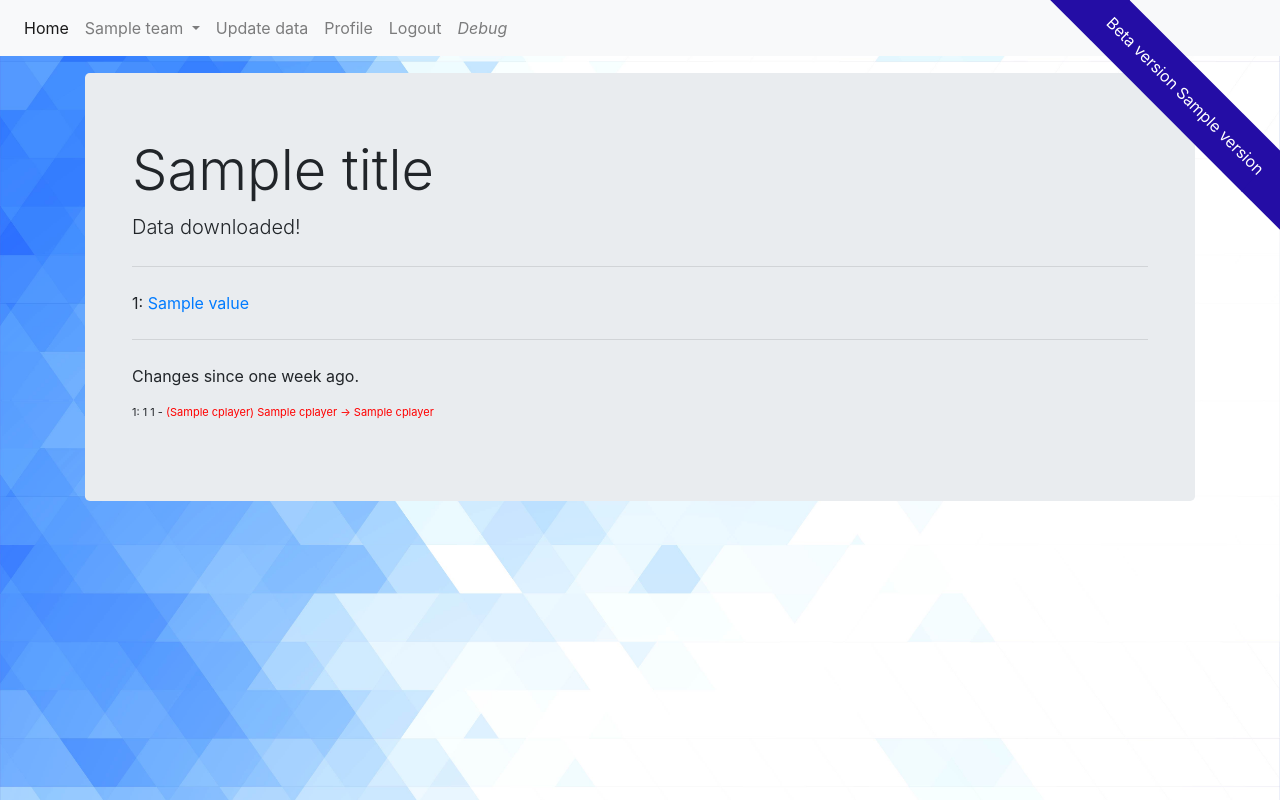
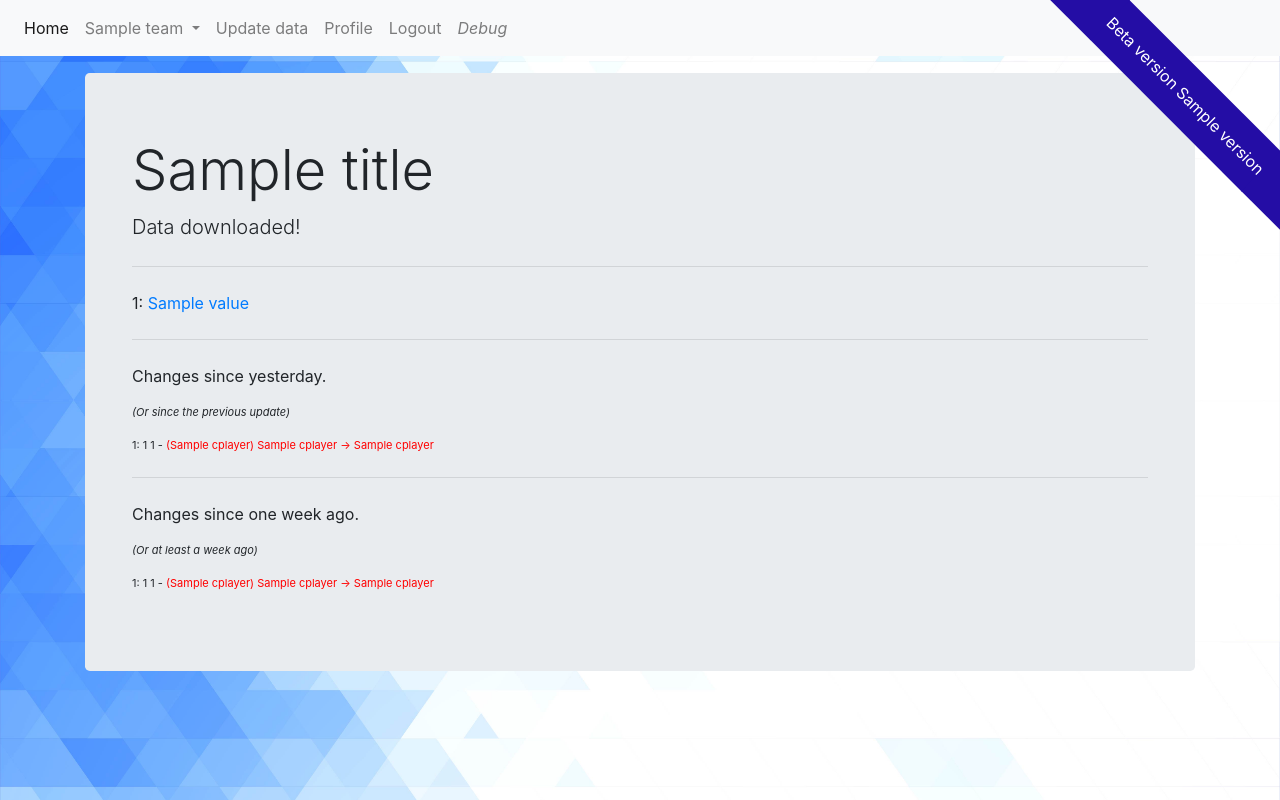
Before and after one commit to kvarak/htstatus, a Flask app: template app/templates/update.html in a window 1280 px wide; the page is wider, and only the part inside the window is pictured. Run offline with Flask 2, Linux system fonts and the light colour scheme; the template is opened without the code that fills it: most values are stand-ins (such as "Sample title", 1, 10 or a date in 2020); parts of the project's set-up code (start-up, migrations or seed data) failed here and were passed over; some libraries are stand-ins or nearby versions.

Commit message:
fix #21 changes per day and week on update

```diff
--- a/app/templates/update.html
+++ b/app/templates/update.html
@@ -26,9 +26,27 @@
               <p>{{ value[0] }}: <a href="{{ value[1] }}">{{ value[2] }}</a></p>
               {% endfor %}
               <hr class="my-4">
+              <p>Changes since yesterday.</p>
+              <p class="text-sm11"><i>(Or since the previous update)</i></p>
+              <p class="text-sm11">
+                {% for cplayer in changes_day %}
+                  {{ cplayer[0][0] }}: {{ cplayer[0][1] }} {{ cplayer[0][2] }} -
+                  {% for c in cplayer %}
+                    {% if c[5] > c[4] %}
+                      {% set color = "green" %}
+                    {% else %}
+                      {% set color = "red" %}
+                    {% endif %}
+                    <font color="{{ color }}">({{ c[3] }}) {{ c[4] }} -> {{ c[5] }}</font>
+                  {% endfor %}
+                  </br>
+                {% endfor %}
+              </p>
+              <hr class="my-4">
               <p>Changes since one week ago.</p>
+              <p class="text-sm11"><i>(Or at least a week ago)</i></p>
               <p class="text-sm11">
-                {% for cplayer in changes %}
+                {% for cplayer in changes_week %}
                   {{ cplayer[0][0] }}: {{ cplayer[0][1] }} {{ cplayer[0][2] }} -
                   {% for c in cplayer %}
                     {% if c[5] > c[4] %}
```
Also changed, not shown: app/routes.py (+10 -3 lines).
